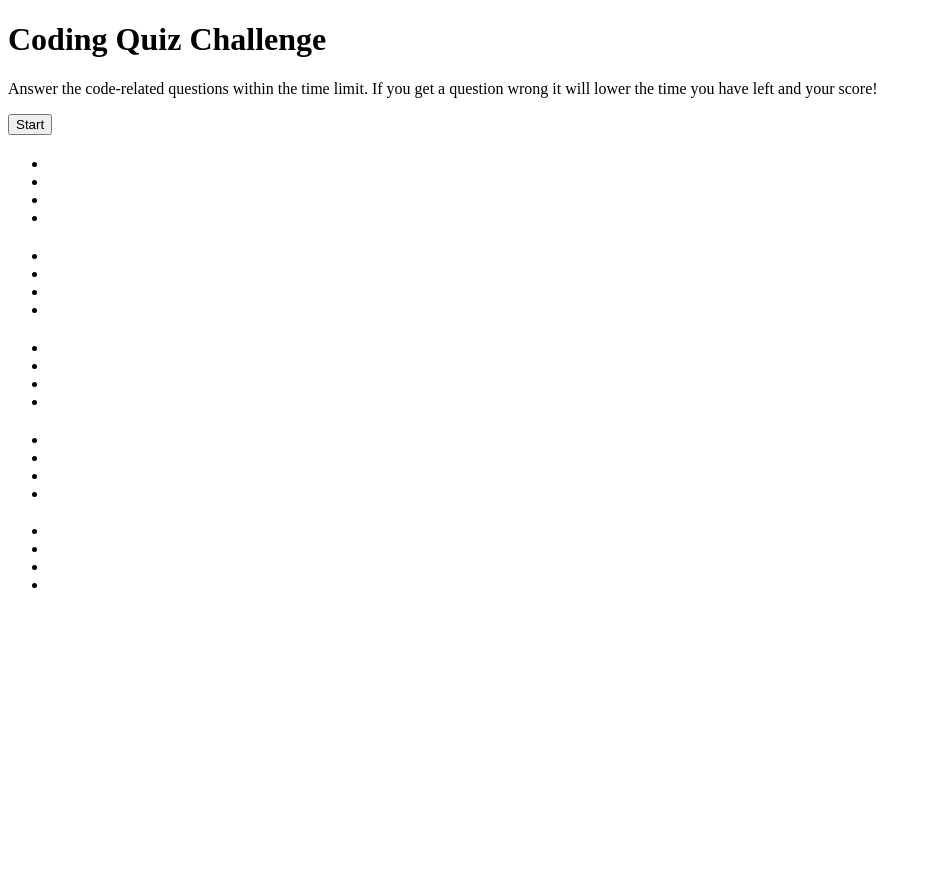
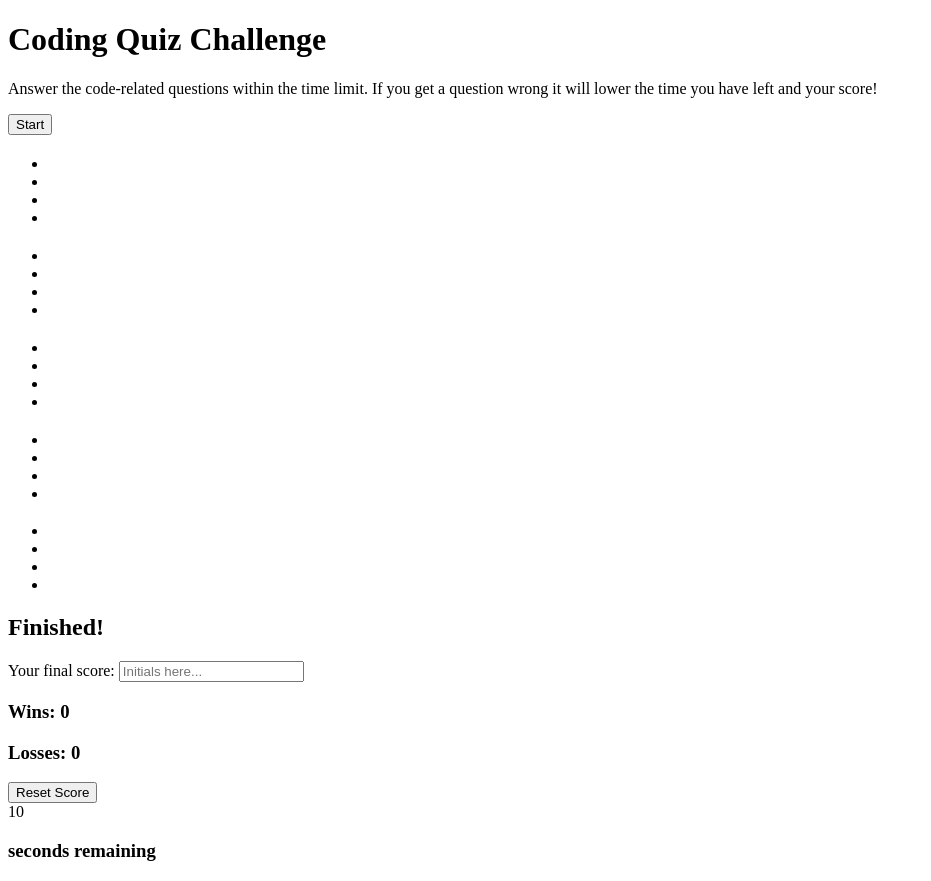
Before and after one commit to 4FunkE/quiz-for-coders-funk, a plain HTML site: page index.html in a window 1280 px wide. Shown: the whole page, without its empty margins (0-931 px from the left). Before the commit the page ends 800 px from the top, so only its background shows below. Drawn offline with Linux system fonts and the light colour scheme.

Commit message:
scaffolded finished section with classes

```diff
--- a/index.html
+++ b/index.html
@@ -68,10 +68,30 @@
                 <li class = "option5.3correct"></li>
             </ul>
         </section>
+
+        <section class = "finished">
+            <h2>Finished!</h2>
+            <form class = "enter-initials">
+                <label for="final-score">Your final score: </label>
+                <input type="text" placeholder="Initials here..." name="initial-box" id="initial-box" />
+            </form>
+        </section>
     </main>
 
     <footer>
-        <!--made with "heart" and CSS-->
+        <div class="score-and-time">
+            <div class = "high-score">
+            <div>
+            <h3>Wins: <span class="win">0 </span> </h3>
+            <h3>Losses: <span class="lose">0</span></h2>
+          </div>
+            <button class="reset-button">Reset Score</button>
+        </div>
+            <div class= "card timer">
+              <div class = "timer-text">
+              <div class="large-font timer-count">10</div>
+              <h3>seconds remaining</h3>
+            </div>
     </footer>
 </body>
 </html>
```
